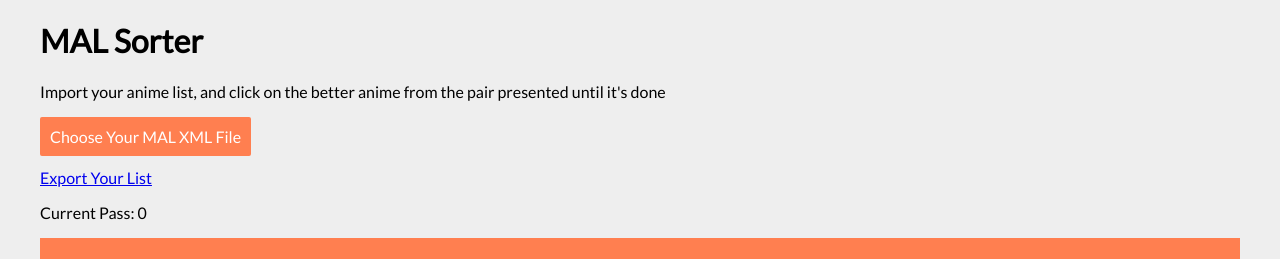
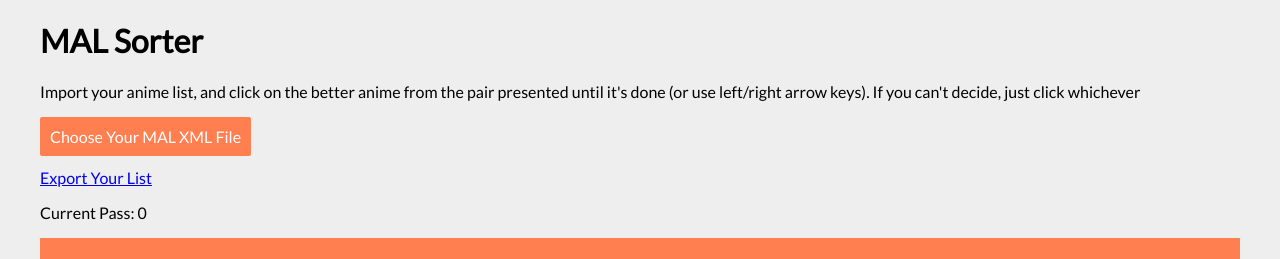
Before and after one commit to spectralharp/mal-sorter, a plain HTML site: page index.html in a window 1280 px wide. Shown: the top 259 px of the page. Drawn offline with Linux system fonts and the light colour scheme.

Commit message:
update desc on page

```diff
--- a/index.html
+++ b/index.html
@@ -10,7 +10,7 @@
 </head>
 <body>
     <h1>MAL Sorter</h1>
-    <p>Import your anime list, and click on the better anime from the pair presented until it's done</p>
+    <p>Import your anime list, and click on the better anime from the pair presented until it's done (or use left/right arrow keys). If you can't decide, just click whichever</p>
     <label>Choose Your MAL XML File<input type="file" id="file-input" accept=".xml"></label>
     <a href="https://myanimelist.net/panel.php?go=export">Export Your List</a>
     <section>
```
